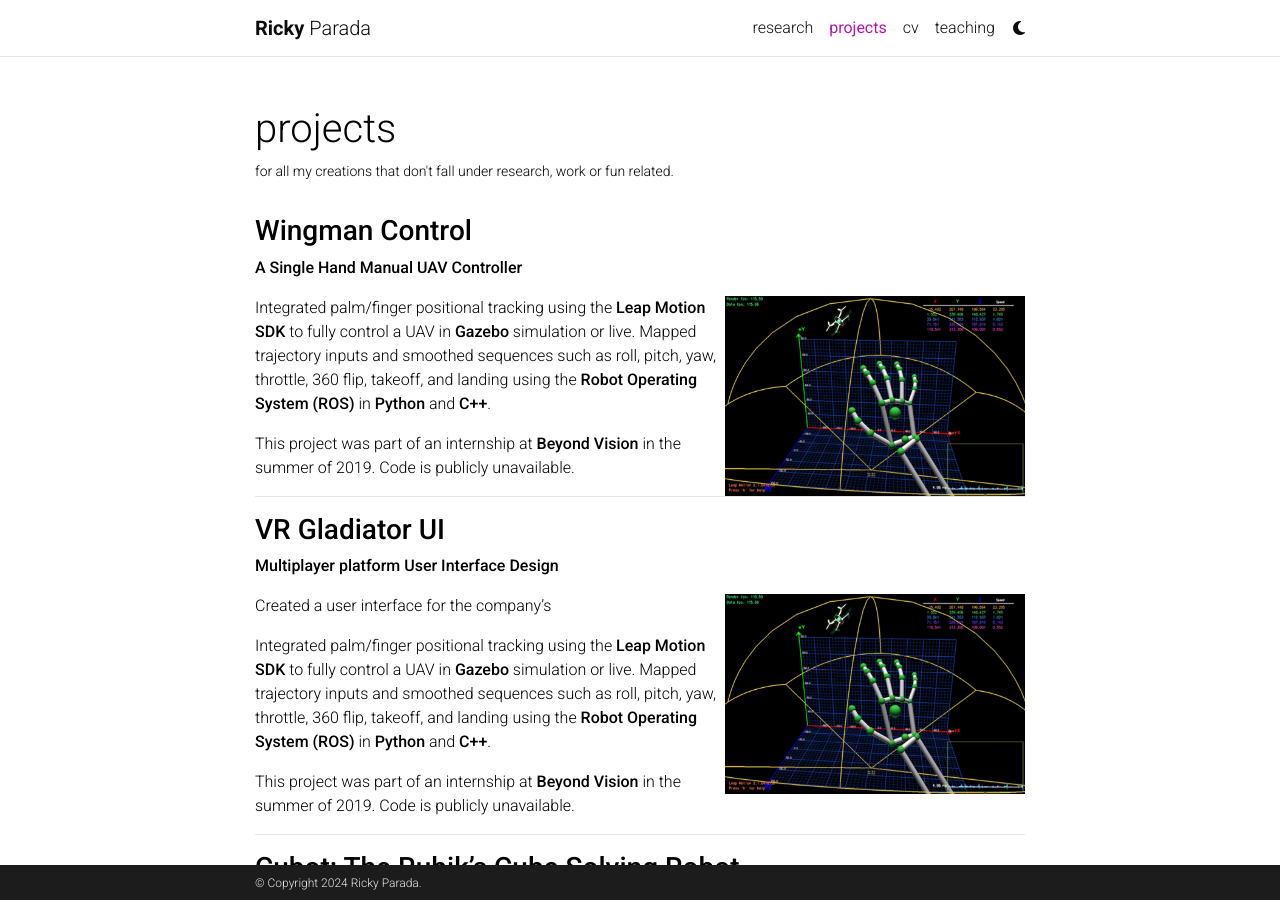
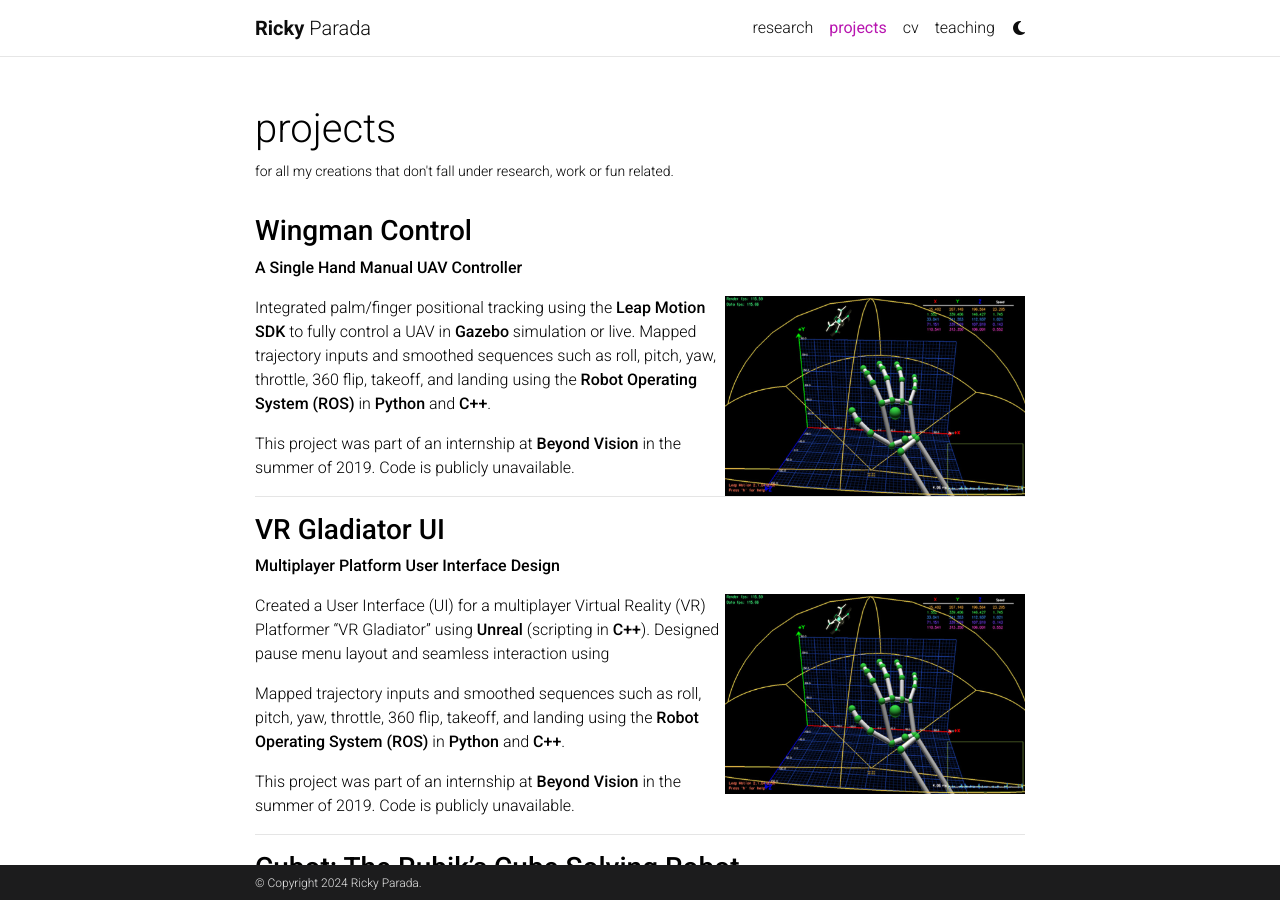
Before and after one commit to rickyparada/rickyparada.github.io, a Jekyll site: the page built from _pages/projects.md, in a window 1280 px wide and 900 px high. Built offline with Jekyll 4.4.1, drawn with Linux system fonts in a browser that asks for light colours; comment, search, counter and statistics services are not loaded; a style sheet for code colours, icons or effects is not loaded.

```diff
--- a/_pages/projects.md
+++ b/_pages/projects.md
@@ -21,13 +21,13 @@ This project was part of an internship at **Beyond Vision** in the summer of 201
 
 ### **VR Gladiator UI**
 
-**Multiplayer platform User Interface Design**
+**Multiplayer Platform User Interface Design**
 
 <img align="right" src="./../assets/img/wingman_control.png" alt="" width="300" height="200">
 
-Created a user interface for the company's
+Created a User Interface (UI) for a multiplayer Virtual Reality (VR) Platformer "VR Gladiator" using **Unreal** (scripting in **C++**). Designed pause menu layout and seamless interaction using
 
-Integrated palm/finger positional tracking using the **Leap Motion SDK** to fully control a UAV in **Gazebo** simulation or live. Mapped trajectory inputs and smoothed sequences such as roll, pitch, yaw, throttle, 360 flip, takeoff, and landing using the **Robot Operating System (ROS)** in **Python** and **C++**.
+Mapped trajectory inputs and smoothed sequences such as roll, pitch, yaw, throttle, 360 flip, takeoff, and landing using the **Robot Operating System (ROS)** in **Python** and **C++**.
 
 This project was part of an internship at **Beyond Vision** in the summer of 2019. Code is publicly unavailable.
 
```
Also changed, not shown: _pages/research.md (+2 -2 lines).
